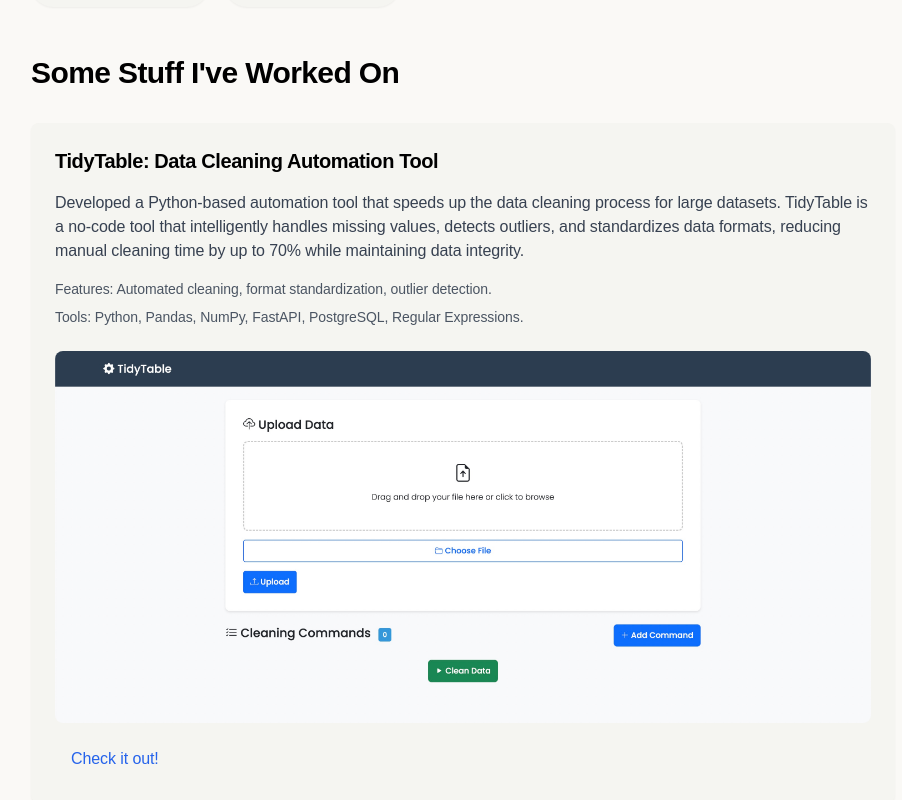
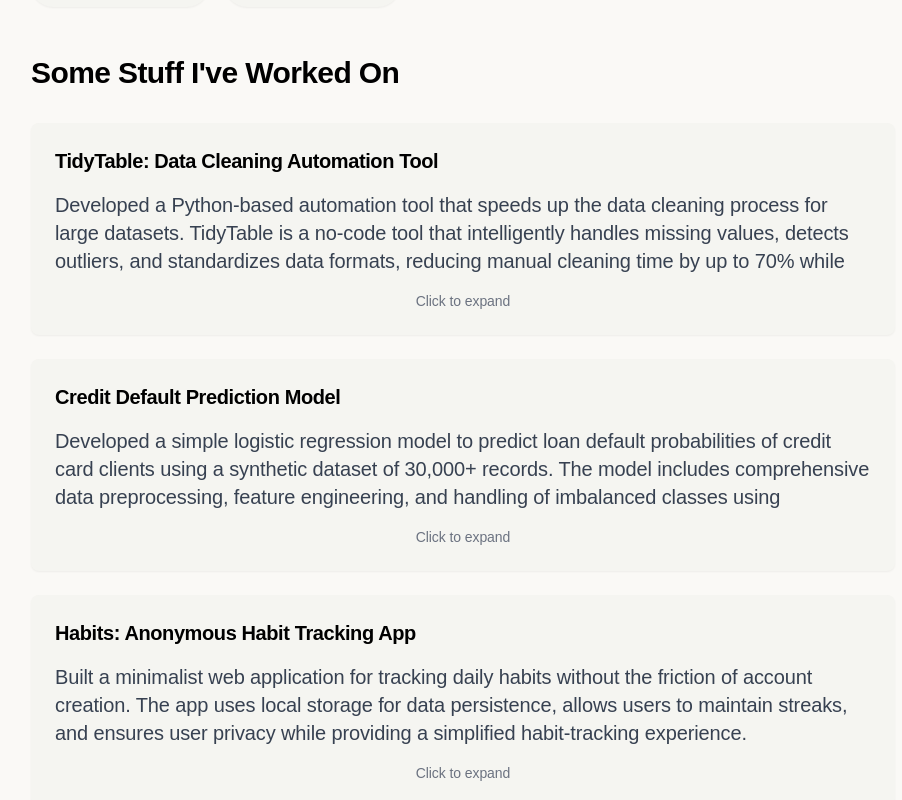
Before and after one commit to gyimadu/portfolio, a Next.js app: page / in a window 1280 px wide. Shown: the part 920-1720 px from the top of the page, without its empty margins (177-1079 px from the left). Built offline with nearby package versions, Linux system fonts and the light colour scheme; a web font is replaced by a local one.

Commit message:
fixed font sizes

```diff
--- a/src/components/ProjectCard.tsx
+++ b/src/components/ProjectCard.tsx
@@ -1,4 +1,5 @@
 'use client';
+import { useState } from 'react';
 import Link from 'next/link';
 import Image from 'next/image';
 
@@ -25,17 +26,32 @@ export default function ProjectCard({
   image,
   link
 }: ProjectCardProps) {
+  const [isExpanded, setIsExpanded] = useState(false);
+
   return (
-    <div className="bg-[#F5F5F1] p-6 rounded-lg shadow-sm hover:shadow-md transition-shadow">
+    <div
+      onClick={() => setIsExpanded(!isExpanded)}
+      className={`
+        bg-[#F5F5F1] p-6 rounded-lg cursor-pointer
+        transition-all duration-300 ease-in-out
+        hover:shadow-sm
+        ${isExpanded ? 'ring-1 ring-[#E5E4DF]' : 'shadow-sm'}
+      `}
+    >
       <h3 className="text-lg sm:text-xl font-semibold mb-4">{title}</h3>
-      <p className="text-gray-700 mb-4">{description}</p>
+
+      <div className={`
+        overflow-hidden transition-all duration-300
+        ${isExpanded ? 'max-h-[2000px]' : 'max-h-[84px]'}
+      `}>
+        <p className="text-gray-700 text-base sm:text-lg lg:text-xl mb-4">{description}</p>
 
         {features && features.map((feature, index) => (
-        <p key={index} className="text-gray-600 text-sm mb-2">{feature}</p>
+          <p key={index} className="text-gray-600 text-base sm:text-lg lg:text-xl mb-2">{feature}</p>
         ))}
 
         {tools && tools.map((tool, index) => (
-        <p key={index} className="text-gray-600 text-sm">{tool}</p>
+          <p key={index} className="text-gray-600 text-base sm:text-lg lg:text-xl mb-2">{tool}</p>
         ))}
 
         {image && (
@@ -67,11 +83,19 @@ export default function ProjectCard({
               href={link.url}
               target="_blank"
               className="inline-block px-4 py-2 text-blue-600 rounded-lg hover:bg-gray-800 transition-colors"
+              onClick={(e) => e.stopPropagation()}
             >
               {link.text}
             </Link>
           </div>
         )}
       </div>
+
+      <div className="flex justify-center mt-4">
+        <span className="text-gray-500 text-sm">
+          {isExpanded ? 'Click to collapse' : 'Click to expand'}
+        </span>
+      </div>
+    </div>
   );
 }
```
Lines whose indentation alone changed are shown as unchanged.
